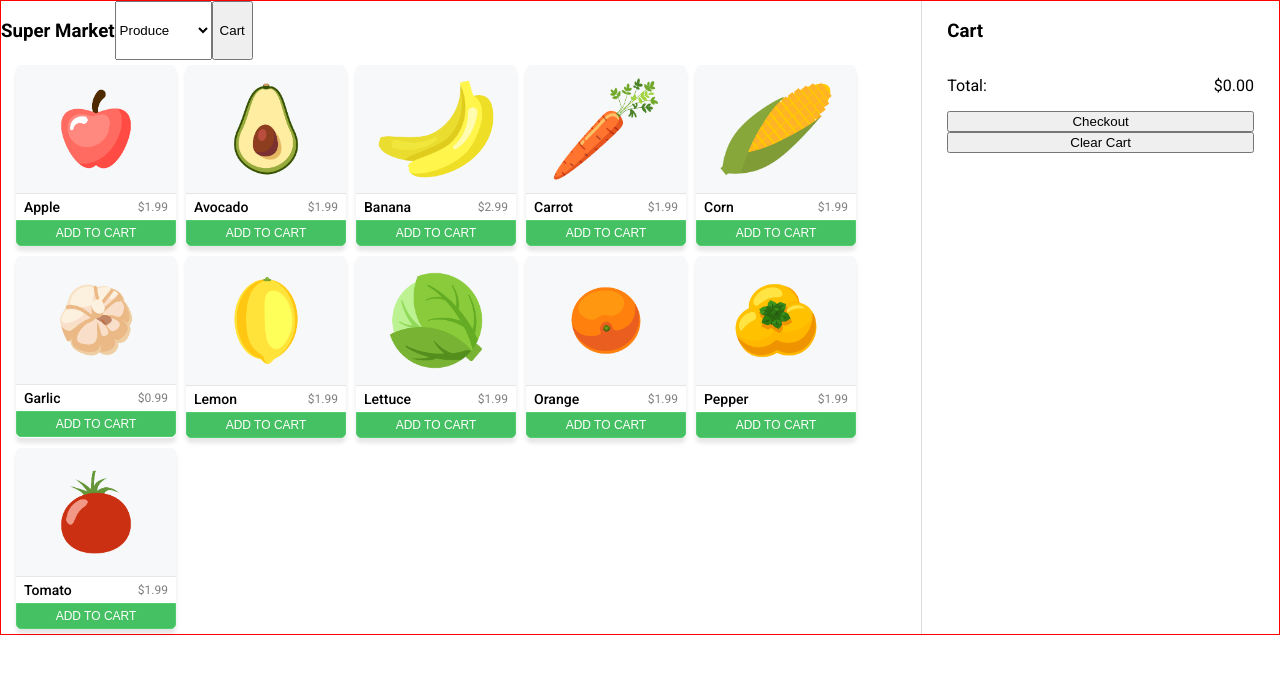
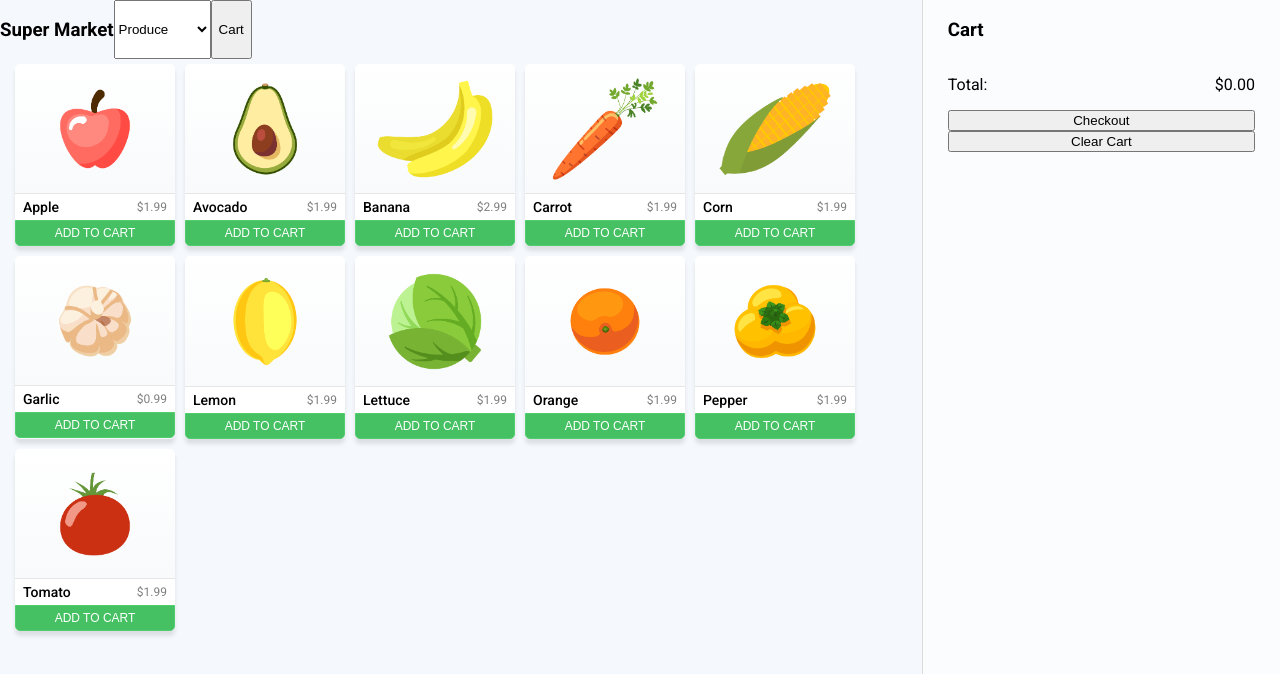
Before and after one commit to whlong1/reactville, a React (Create React App) app: page / in a window 1280 px wide. Shown: the top 674 px of the page. Built offline with nearby package versions, Linux system fonts and the light colour scheme.

Commit message:
add neumorphic gradients

```diff
--- a/src/SuperMarket/styles/style.css
+++ b/src/SuperMarket/styles/style.css
@@ -1,6 +1,7 @@
 .super-market {
-  border: 1px solid red;
   display: flex;
+  height: 100vh;
+  background: #f5f8fc;
 }
 
 .super-market section {
@@ -16,6 +17,7 @@
 .cart {
   width: 25%;
   display: flex;
+  background: #fbfcfd;
   flex-direction: column;
   padding: 0px 25px 0px 25px;
   border-left: 1px solid #dbdbdb;
@@ -39,7 +41,10 @@
 .product-card img {
   width: 160px;
   background: #f6f8fa;
+  border-top: 1px solid white;
   border-radius: 5px 5px 0px 0px;
+  background: rgb(248,250,251);
+  background: linear-gradient(180deg, rgba(255,255,255,1) 0%, rgba(248,250,251,1) 100%);
 }
 
 .product-card section {
@@ -89,6 +94,7 @@
 .cart-card span{
   width: 75%;
   display: flex;
+  background: white;
   flex-direction: column;
   padding: 10px 0px 10px 12px;
   justify-content: space-between;
@@ -115,8 +121,8 @@
 }
 
 #product-name {
+  font-size: 14px;
   font-weight: 500;
-  font-size: 14px;
 }
 
 #product-price {
```
